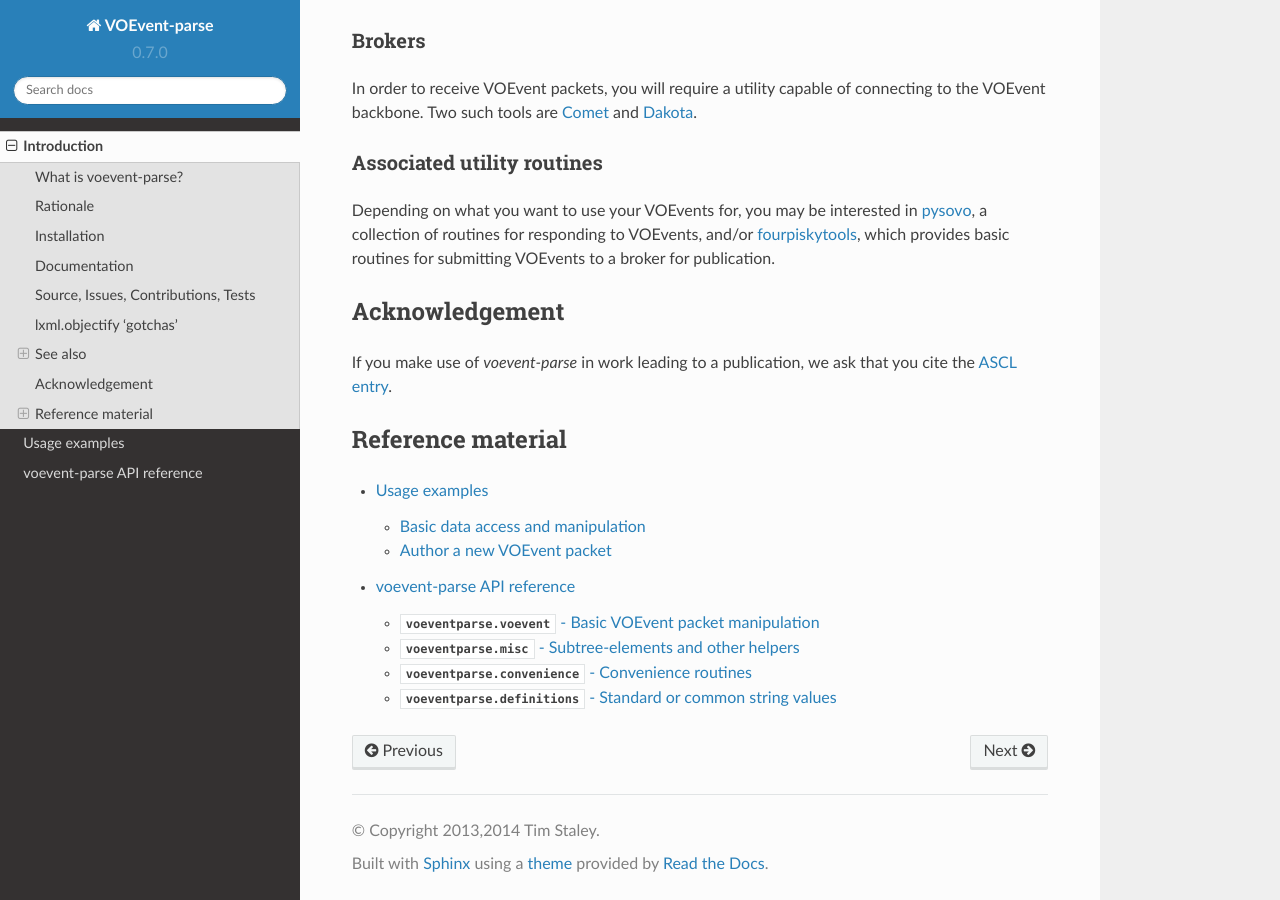
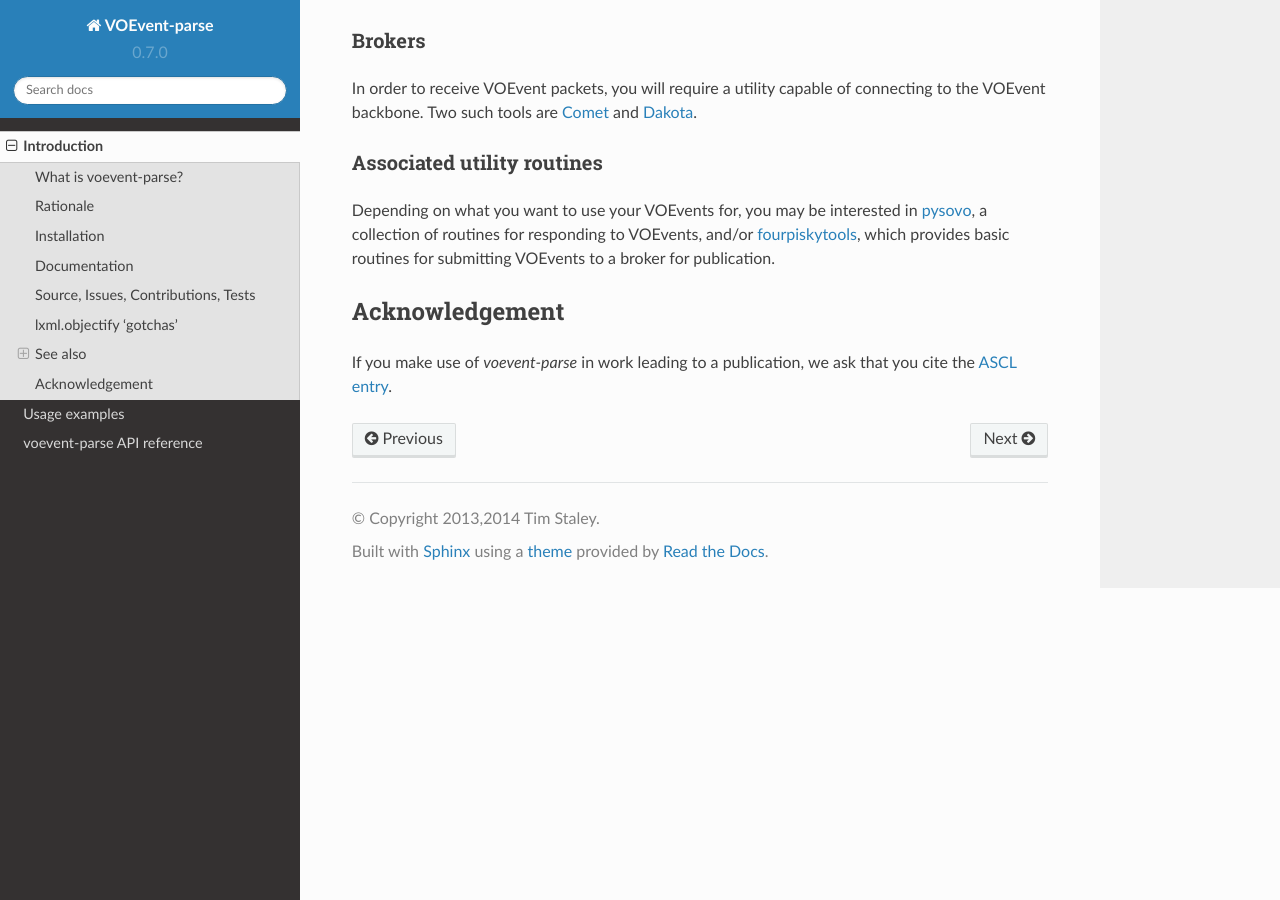
Before and after one commit to timstaley/voevent-parse, a Sphinx documentation site: the page built from documentation/source/intro.rst, in a window 1280 px wide and 900 px high, scrolled down 2682 px. Built offline with Sphinx 7.4.7 and the Read the Docs theme 2.0.0, drawn with Linux system fonts in a browser that asks for light colours; the version number is read from the project's files by our own code.

Commit message:
Docs: Remove nested ToC (better sidebar behaviour)

```diff
--- a/documentation/source/intro.rst
+++ b/documentation/source/intro.rst
@@ -153,14 +153,7 @@ If you make use of *voevent-parse* in work leading to a publication, we ask
 that you cite the `ASCL entry <http://ascl.net/1411.003>`_.
 
 
-Reference material
-------------------
 
-.. toctree::
-    :maxdepth: 2
-
-    examples
-    reference
 
 
 .. _lxml: http://lxml.de/installation.html
```
